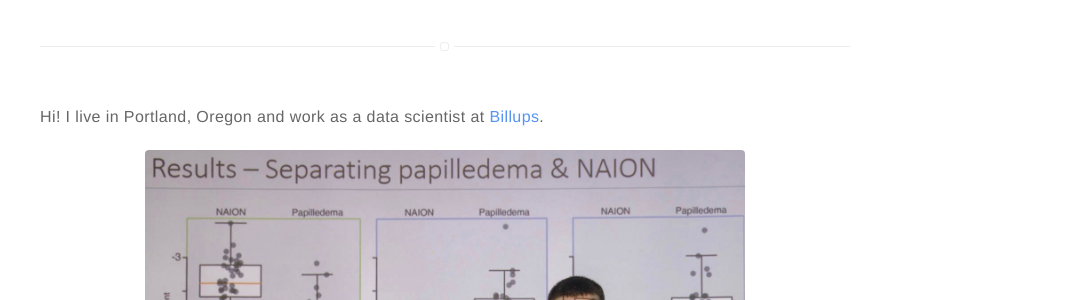
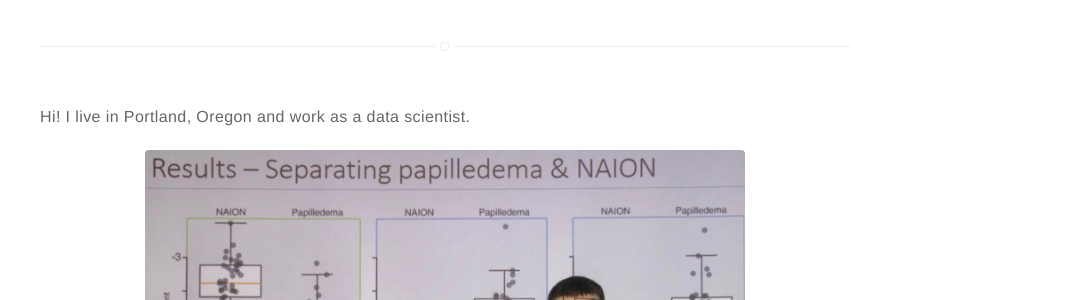
Before and after one commit to johnwmillr/johnwmillr.github.io, a Jekyll site: the page built from about.markdown, in a window 1280 px wide. Shown: the part 173-473 px from the top of the page, without its empty margins (195-1280 px from the left). Built offline with Jekyll 4.4.1, drawn with Linux system fonts in a browser that asks for light colours.

Commit message:
Update job in about.markdown

```diff
--- a/about.markdown
+++ b/about.markdown
@@ -10,7 +10,7 @@
 
 </section>
 
-Hi! I live in Portland, Oregon and work as a data scientist at [Billups](billups.com).
+Hi! I live in Portland, Oregon and work as a data scientist.
 
 {% include figure.html url="/assets/images/John_Defense.jpg" caption="Defending my master's thesis in May 2018." width="600px" %}
 
```
